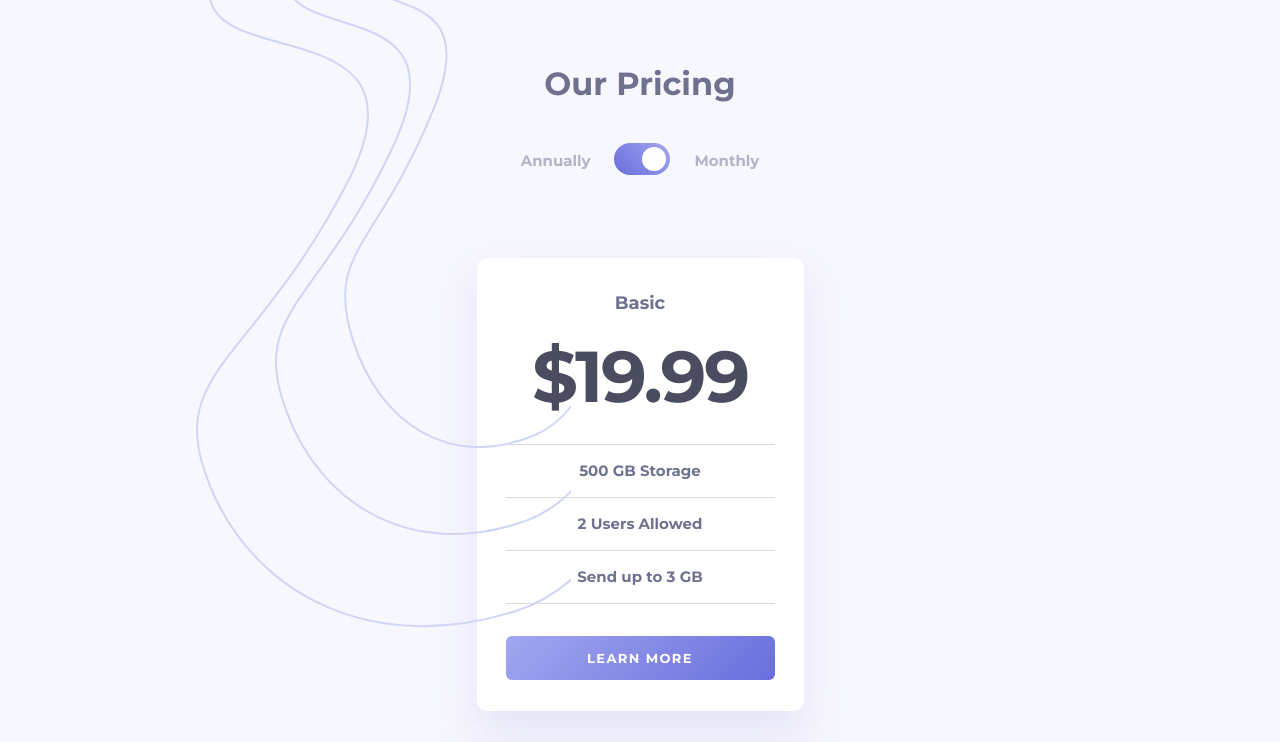
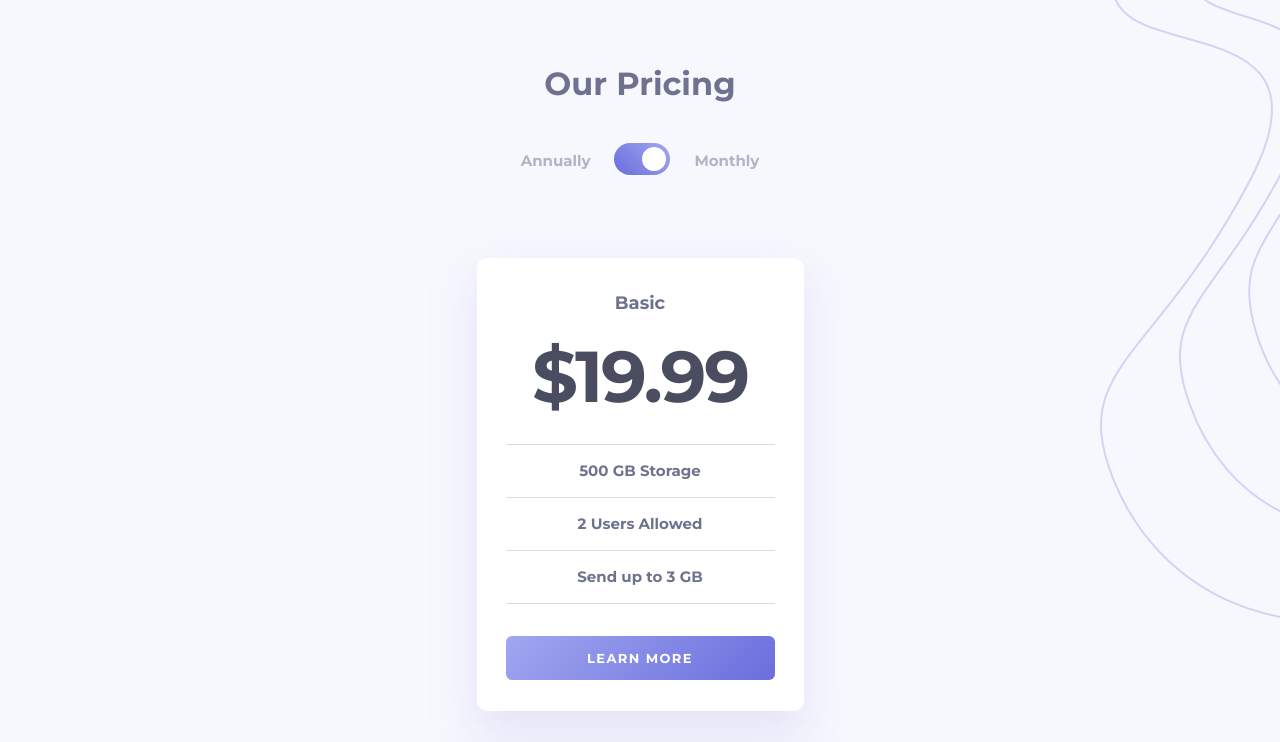
Before and after one commit to AdamHaniff/Pricing-Component-With-Toggle, a React (Create React App) app: page / in a window 1280 px wide. Shown: the top 742 px of the page. Built offline with nearby package versions, Linux system fonts and the light colour scheme.

Commit message:
Created isAnnuallyChecked piece of state

```diff
--- a/src/App.js
+++ b/src/App.js
@@ -1,3 +1,5 @@
+import { useState } from "react";
+
 const pricingPlans = [
   {
     id: 1,
@@ -23,22 +25,36 @@ const pricingPlans = [
 ];
 
 export default function App() {
+  const [isAnnuallyChecked, setIsAnnuallyChecked] = useState(false);
+
+  function handleCheckboxChange() {
+    setIsAnnuallyChecked((annuallyChecked) => !annuallyChecked);
+  }
+
   return (
     <div className="app">
-      <SubscriptionPlan />
+      <SubscriptionPlan
+        isAnnuallyChecked={isAnnuallyChecked}
+        onCheckboxChange={handleCheckboxChange}
+      />
       <PricingPlansList />
     </div>
   );
 }
 
-function SubscriptionPlan() {
+function SubscriptionPlan({ isAnnuallyChecked, onCheckboxChange }) {
   return (
     <div className="subscription-plan">
       <h1 className="subscription-plan__header">Our Pricing</h1>
       <div className="subscription-plan__types">
         <span className="subscription-plan__type">Annually</span>
         <label className="subscription-plan__toggle">
-          <input className="subscription-plan__checkbox" type="checkbox" />
+          <input
+            className="subscription-plan__checkbox"
+            type="checkbox"
+            checked={isAnnuallyChecked}
+            onChange={onCheckboxChange}
+          />
           <span className="subscription-plan__slider"></span>
         </label>
         <span className="subscription-plan__type">Monthly</span>
--- a/src/css/main.css
+++ b/src/css/main.css
@@ -28,6 +28,7 @@ body {
   gap: 8rem;
   padding-bottom: 7.1rem;
   position: relative;
+  overflow: hidden;
 }
 .app::before {
   content: "";
@@ -36,8 +37,9 @@ body {
   height: 65.8rem;
   background-image: url("/public/bg-top.svg");
   position: absolute;
-  top: -3rem;
-  left: 19.6rem;
+  top: -3.5rem;
+  right: -19.5rem;
+  z-index: -1;
 }
 
 .subscription-plan {
--- a/src/main.scss
+++ b/src/main.scss
@@ -55,6 +55,7 @@ body {
   gap: 8rem;
   padding-bottom: 7.1rem;
   position: relative;
+  overflow: hidden;
 
   &::before {
     content: "";
@@ -63,8 +64,9 @@ body {
     height: 65.8rem;
     background-image: url("/public/bg-top.svg");
     position: absolute;
-    top: -3rem;
-    left: 19.6rem;
+    top: -3.5rem;
+    right: -19.5rem;
+    z-index: -1;
   }
 }
 
```
Also changed, not shown: 1 other file (tests, documents, lock files or other folders).
